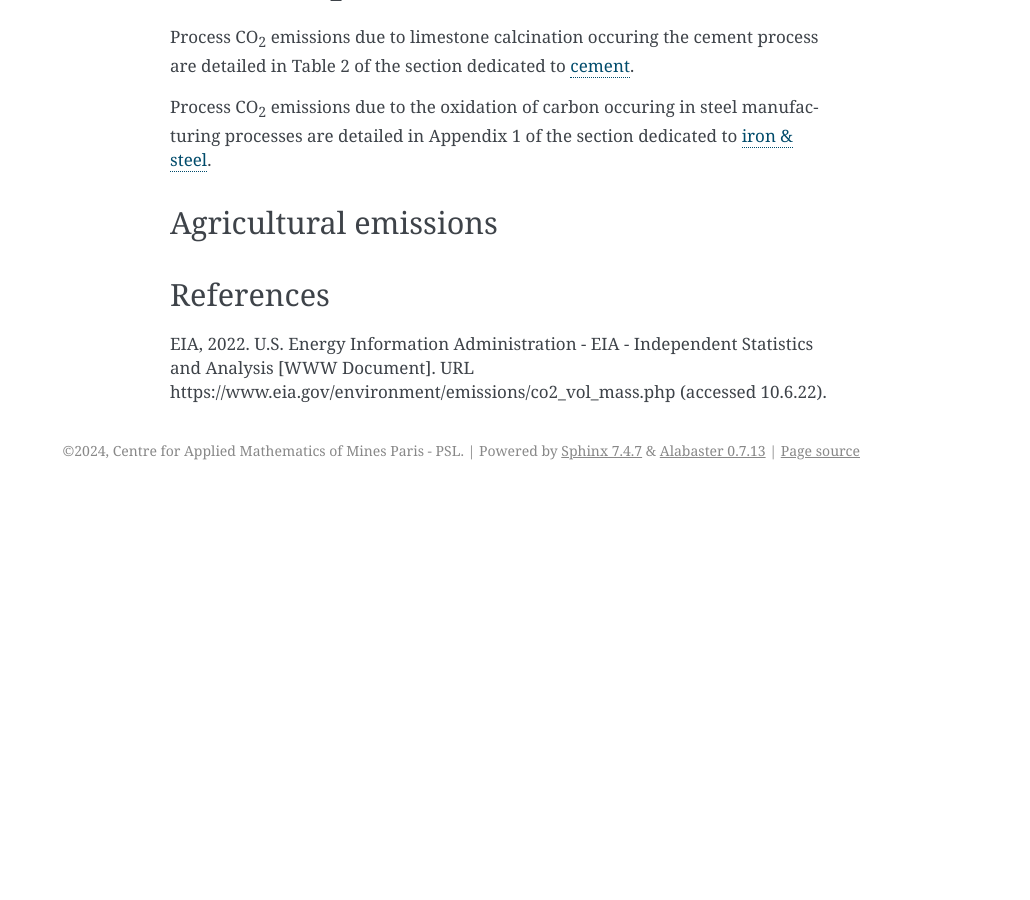
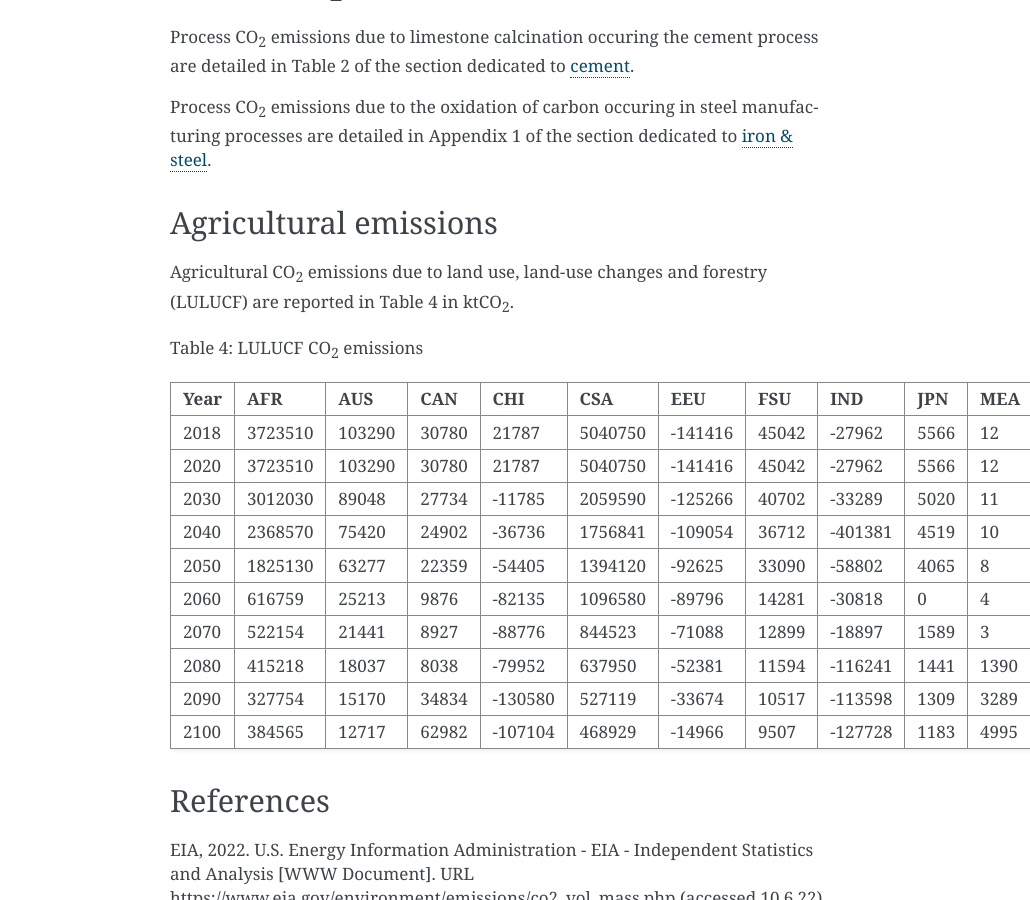
Before and after one commit to LucasDesport/tiam-fr, a Sphinx documentation site: the page built from docs/emissions/index.md, in a window 1280 px wide and 900 px high, scrolled down 2730 px. Shown: the whole window, without its empty margins (250-1280 px from the left). Built offline with Sphinx 7.4.7, drawn with Linux system fonts in a browser that asks for light colours; pages that are not in the unit, such as notebooks, are missing from menus; before the commit the page ends 3220 px from its top, so only the background shows below that; some of the changed text lies outside the part shown.

Commit message:
Update index.md

```diff
--- a/docs/emissions/index.md
+++ b/docs/emissions/index.md
@@ -43,7 +43,7 @@ Emissions due to geothermal energy use show an emission factor of 0.03 kgCO<sub>
 
 The non-CO<sub>2</sub> emissions are defined according to the end use. Table 3 reports their sectoral emissions factors in t/PJ.
 
-Table 3 : Emissions factors due to fossil fuel end-use
+Table 3: Emissions factors due to fossil fuel end-use
 | Sector       | Emission | Coal | Heavy fuel oil | Kerosene | LGP  | Fossil gas | Oil  | Gasoline | Solid biomass | Wastes | Oven coke | Petcoke | Blast furnace gas |
 | ------------ | -------- | ---- | -------------- | -------- | ---- | ---------- | ---- | -------- | ------------- | ------ | --------- | ------- | ----------------- |
 | Agricultural | CH<sub>4</sub>      | 5.00 |                | 1.00     | 5.00 | 5.00       | 2.00 |          |               |        |           |         |                   |
@@ -69,6 +69,22 @@ Process CO<sub>2</sub> emissions due to the oxidation of carbon occuring in stee
 
 ## Agricultural emissions
 
+Agricultural CO<sub>2</sub> emissions due to land use, land-use changes and forestry (LULUCF) are reported in Table 4 in ktCO<sub>2</sub>.
+
+Table 4: LULUCF CO<sub>2</sub> emissions
+| Year | AFR     | AUS    | CAN   | CHI      | CSA     | EEU      | FSU   | IND      | JPN  | MEA  | MEX   | ODA     | SKO   | USA       | WEU      |
+| ---- | ------- | ------ | ----- | -------- | ------- | -------- | ----- | -------- | ---- | ---- | ----- | ------- | ----- | --------- | -------- |
+| 2018 | 3723510 | 103290 | 30780 | 21787    | 5040750 | \-141416 | 45042 | \-27962  | 5566 | 12   | 30992 | 2345960 | 10828 | \-3034060 | \-612221 |
+| 2020 | 3723510 | 103290 | 30780 | 21787    | 5040750 | \-141416 | 45042 | \-27962  | 5566 | 12   | 30992 | 2345960 | 10828 | \-3034060 | \-612221 |
+| 2030 | 3012030 | 89048  | 27734 | \-11785  | 2059590 | \-125266 | 40702 | \-33289  | 5020 | 11   | 27206 | 2059590 | 9675  | \-2419940 | \-809377 |
+| 2040 | 2368570 | 75420  | 24902 | \-36736  | 1756841 | \-109054 | 36712 | \-401381 | 4519 | 10   | 23073 | 1725370 | 8586  | \-1934120 | \-929606 |
+| 2050 | 1825130 | 63277  | 22359 | \-54405  | 1394120 | \-92625  | 33090 | \-58802  | 4065 | 8    | 19389 | 1394120 | 7586  | \-1176970 | \-927299 |
+| 2060 | 616759  | 25213  | 9876  | \-82135  | 1096580 | \-89796  | 14281 | \-30818  | 0    | 4    | 0     | 1096580 | 3310  | \-534564  | \-847854 |
+| 2070 | 522154  | 21441  | 8927  | \-88776  | 844523  | \-71088  | 12899 | \-18897  | 1589 | 3    | 0     | 844523  | 2917  | \-220966  | \-768410 |
+| 2080 | 415218  | 18037  | 8038  | \-79952  | 637950  | \-52381  | 11594 | \-116241 | 1441 | 1390 | 0     | 637950  | 2565  | \-158463  | \-609432 |
+| 2090 | 327754  | 15170  | 34834 | \-130580 | 527119  | \-33674  | 10517 | \-113598 | 1309 | 3289 | 0     | 475665  | 2254  | \-108780  | \-314250 |
+| 2100 | 384565  | 12717  | 62982 | \-107104 | 468929  | \-14966  | 9507  | \-127728 | 1183 | 4995 | 0     | 350397  | 1977  | \-68413   | \-86776  |
+
 ## References
 
 EIA, 2022. U.S. Energy Information Administration - EIA - Independent Statistics and Analysis [WWW Document]. URL https://www.eia.gov/environment/emissions/co2_vol_mass.php (accessed 10.6.22).
```
